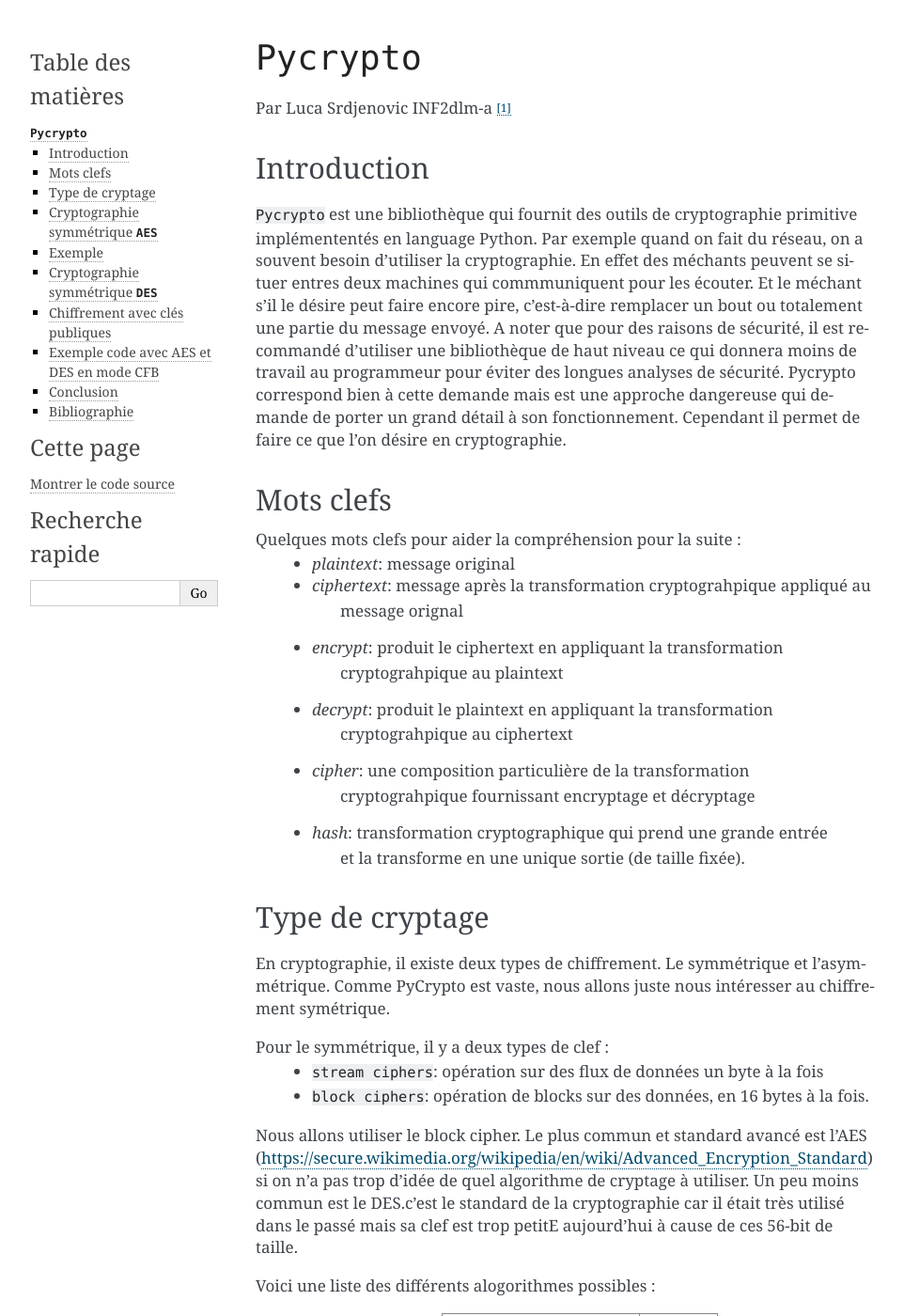
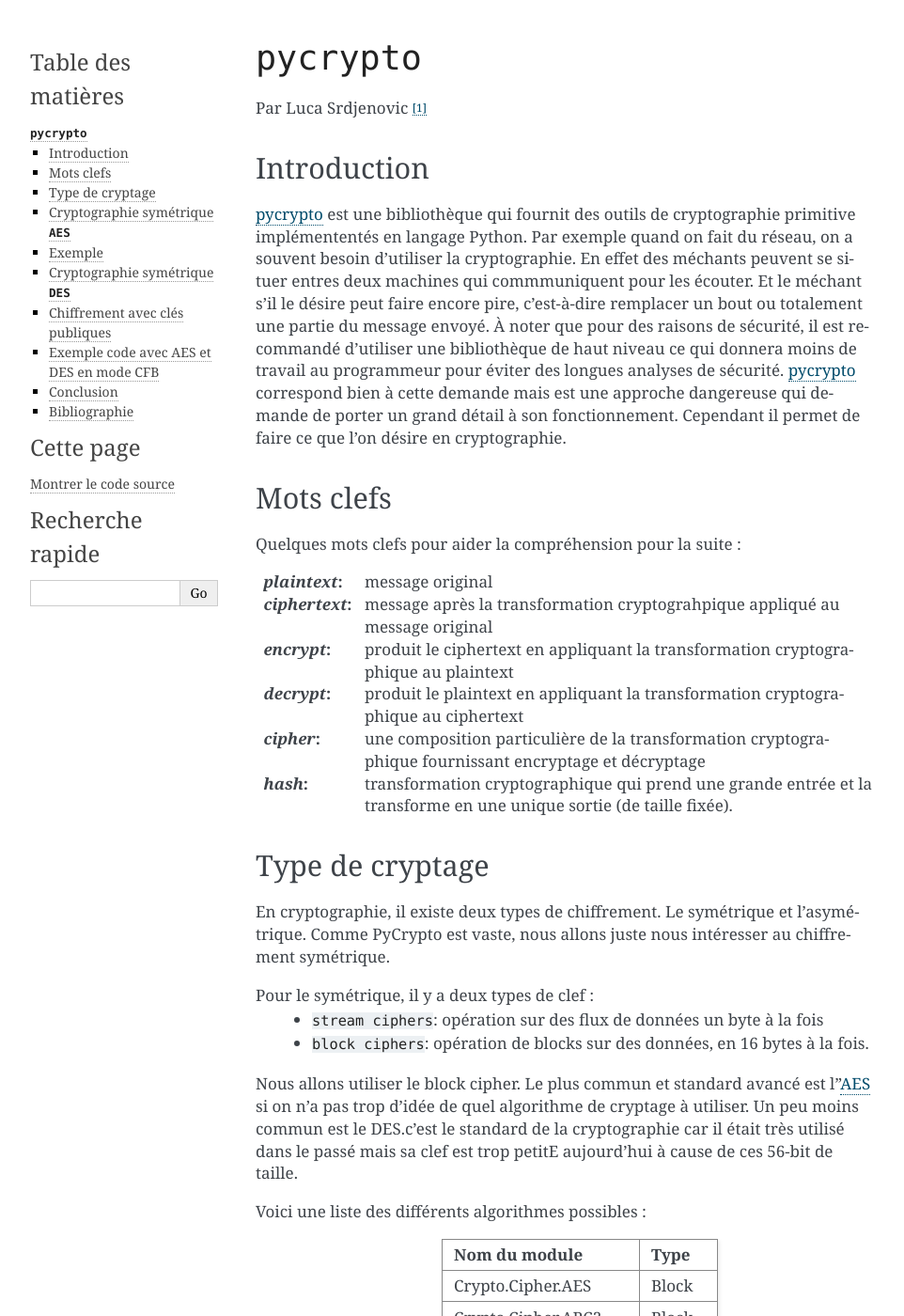
Before and after one commit to HE-Arc/livre-python, a Sphinx documentation site: the page built from source/pycrypto/index.rst, in a window 1280 px wide and 1400 px high. Shown: the whole window at 94% size, without its empty margins (148-1110 px from the left). Built offline with Sphinx 7.4.7, drawn with Linux system fonts in a browser that asks for light colours; some of the changed text lies outside the part shown.

Commit message:
pycrypto: correctifs
cc @Skogarmadr

Signed-off-by: Yoan Blanc <yoan@dosimple.ch>

```diff
--- a/requirements.txt
+++ b/requirements.txt
@@ -20,3 +20,6 @@
 # PIL
 Pillow
 #PyQt5
+
+# pycrypto
+pycrypto
--- a/source/pycrypto/Example/aes_des.py
+++ b/source/pycrypto/example/aes_des.py
@@ -2,8 +2,9 @@
 from Crypto import Random
 from Crypto.Cipher import AES, DES
 
-iv_AES = Random.new().read(AES.block_size)  # Vetor d'initialisation
-iv_DES = Random.get_random_bytes(8)  # Vector d'initialisation
+# Vecteurs d'initialisation
+iv_AES = Random.new().read(AES.block_size)
+iv_DES = Random.get_random_bytes(8)
 
 key_AES = 'abcdefghijklmnop'
 key_DES = 'abcdefgh'
@@ -19,6 +20,6 @@
 
 print(plaintext)
 
-plaintext = aesd.decrypt(dese.encrypt(plaintext))
+plaintext = desd.decrypt(dese.encrypt(plaintext))
 
 print(plaintext)
--- a/source/pycrypto/index.rst
+++ b/source/pycrypto/index.rst
@@ -1,61 +1,62 @@
 .. _pycrypto-tutorial:
 
 ============
-``Pycrypto``
+``pycrypto``
 ============
 
-Par Luca Srdjenovic INF2dlm-a [1]_
+Par Luca Srdjenovic [#ls]_
 
 Introduction
 ------------
 
-``Pycrypto`` est une bibliothèque qui fournit  des outils de cryptographie primitive
-implémententés en language Python.  Par exemple quand on fait du réseau, on a souvent
-besoin d'utiliser la cryptographie. En effet des méchants peuvent se situer entres deux machines
-qui commmuniquent pour les écouter. Et le méchant s'il le désire peut faire encore pire,
-c'est-à-dire remplacer un bout ou totalement une partie du message envoyé. A noter que pour
-des raisons de sécurité, il est recommandé d'utiliser une bibliothèque de haut niveau
-ce qui donnera moins de travail au programmeur pour éviter des longues analyses de sécurité.
-Pycrypto correspond bien à cette demande mais est une approche dangereuse qui demande de
-porter un grand détail à son fonctionnement. Cependant il permet de faire ce que l'on désire en
-cryptographie.
+`pycrypto`_ est une bibliothèque qui fournit  des outils de cryptographie
+primitive implémententés en langage Python.  Par exemple quand on fait du
+réseau, on a souvent besoin d'utiliser la cryptographie. En effet des méchants
+peuvent se situer entres deux machines qui commmuniquent pour les écouter. Et
+le méchant s'il le désire peut faire encore pire, c'est-à-dire remplacer un
+bout ou totalement une partie du message envoyé. À noter que pour des raisons
+de sécurité, il est recommandé d'utiliser une bibliothèque de haut niveau ce
+qui donnera moins de travail au programmeur pour éviter des longues analyses de
+sécurité. pycrypto_ correspond bien à cette demande mais est une approche
+dangereuse qui demande de porter un grand détail à son fonctionnement.
+Cependant il permet de faire ce que l'on désire en cryptographie.
 
 Mots clefs
 ----------
 
 Quelques mots clefs pour aider la compréhension pour la suite :
-  - `plaintext`: message original
-  - `ciphertext`: message après la transformation cryptograhpique appliqué au
-                  message orignal
-  - `encrypt`: produit le ciphertext en appliquant la transformation
-               cryptograhpique au plaintext
-  - `decrypt`: produit le plaintext en appliquant la transformation
-               cryptograhpique au ciphertext
-  - `cipher`: une composition particulière de la transformation
-              cryptograhpique fournissant encryptage et décryptage
-  - `hash`: transformation cryptographique qui prend une grande entrée
-            et la transforme en une unique sortie (de taille fixée).
+
+:`plaintext`: message original
+:`ciphertext`: message après la transformation cryptograhpique appliqué au
+               message original
+:`encrypt`: produit le ciphertext en appliquant la transformation
+            cryptographique au plaintext
+:`decrypt`: produit le plaintext en appliquant la transformation
+            cryptographique au ciphertext
+:`cipher`: une composition particulière de la transformation cryptographique
+           fournissant encryptage et décryptage
+:`hash`: transformation cryptographique qui prend une grande entrée et la
+         transforme en une unique sortie (de taille fixée).
 
 Type de cryptage
 ----------------
 
 En cryptographie, il existe deux types de chiffrement.
-Le symmétrique et l'asymmétrique. Comme PyCrypto est vaste, nous allons juste
+Le symétrique et l'asymétrique. Comme PyCrypto est vaste, nous allons juste
 nous intéresser au chiffrement symétrique.
 
-Pour le symmétrique, il y a deux types de clef :
+Pour le symétrique, il y a deux types de clef :
   - ``stream ciphers``: opération sur des flux de données un byte à la fois
   - ``block ciphers``: opération de blocks sur des données, en 16 bytes
     à la fois.
 
-Nous allons utiliser le block cipher. Le plus commun et standard avancé est l'AES
-(https://secure.wikimedia.org/wikipedia/en/wiki/Advanced_Encryption_Standard) si
+Nous allons utiliser le block cipher. Le plus commun et standard avancé est l'AES_ si
 on n'a pas trop d'idée de quel algorithme de cryptage à utiliser.
 Un peu moins commun est le DES.c'est le standard de la cryptographie car il
 était très utilisé dans le passé mais sa clef est trop petitE aujourd'hui à cause
 de ces 56-bit de taille.
 
-Voici une liste des différents alogorithmes possibles :
+Voici une liste des différents algorithmes possibles :
 
    +-----------------------+-----------------------+
    | Nom du module         | Type                  |
@@ -78,7 +79,7 @@
    +-----------------------+-----------------------+
 
 
-Cryptographie symmétrique ``AES``
+Cryptographie symétrique ``AES``
 ---------------------------------
 
 Les données d'entrées qui sont la plupart du temps des chaînes de caractères
@@ -158,10 +161,14 @@
       else:
           return data
 
-Maintenant il nous faut une clef pour le symmétrique ciphers.
-Il y a 3 taille de clefs, 16 byte (128 bit), 24 byte (192 bit) ou 32 byte (256 bit).
+Maintenant il nous faut une clef pour le symétrique ciphers. Il y a trois
+tailles de clefs :
 
-Nous allons simplement générer une clef aléatoire de 32 byte avec une fonction.
+- 16 bytes (128 bits),
+- 24 bytes (192 bits),
+- et 32 bytes (256 bits).
+
+Nous allons simplement générer une clef aléatoire de 32 bytes avec une fonction.
 
 
 .. code-block:: python3
@@ -201,27 +208,34 @@
 
       return desajout_data(data) #Enleve le padding ajouter
 
-Nous avons sécurisé notre message maintenant, mais ce n'est pas encore optimale.
-Il faut ajouter un algorithme de hashage à nos fonctions encrypt et decrypt. Nous
-allons utiliser un SHA-384 qui va augmenter de 48 byte note AES qui lui est à 32
-byte pour qu'on soit vraiment performant.
+.. todo:: ce code devrait être sorti.
 
+Nous avons sécurisé notre message maintenant, mais ce n'est pas encore
+optimale. Il faut ajouter un algorithme de hashage à nos fonctions encrypt et
+decrypt. Nous allons utiliser un SHA-384 qui va augmenter de 48 bytes notre AES
+qui lui est à 32 bytes pour qu'on soit vraiment performant.
 
-Par exemple, crééons un hash
+Par exemple, crééons un hash:
 
-.. code-block:: python3
+.. code-block:: pycon
 
   >>> import hashlib
   >>> sha = hashlib.sha1(b'Hello Python').hexdigest()
   >>> sha
   '422fbfbc67fe17c86642c5eaaa48f8b670cbed1b'
 
-Cryptographie symmétrique ``DES``
----------------------------------
+.. todo::
+
+    pycrypto ne le fait-il pas?
+
+    https://www.dlitz.net/software/pycrypto/api/current/Crypto.Hash.SHA-module.html
+
+Cryptographie symétrique ``DES``
+--------------------------------
 
 Voici un code pour crypter un string en DES
 
-.. code-block:: python3
+.. code-block:: pycon
 
     >>> from Crypto.Cipher import DES
 
@@ -237,14 +251,14 @@
     >>> encrypted_text
     b'>\xfc\x1f\x16x\x87\xb2\x93\x0e\xfcH\x02\xd59VQ'
 
-La taille de la clef en DES est de 8 byte. Pour encrypter le string, il doit
-être multiplié par 8 dans sa longeur. La fonction qui fait fait ça s'appelle
+La taille de la clef en DES est de 8 bytes. Pour encrypter le string, il doit
+être multiplié par 8 dans sa longueur. La fonction qui fait ça s'appelle
 "pad". Elle ajoute des espaces jusqu'a que ce soit un multiple de 8.
 Ensuite on crée une instance DES avec le text qu'on veut encrypter.
 
 Pour décrypter, il suffit simplement de faire la commande suivante :
 
-.. code-block:: python3
+.. code-block:: pycon
 
     >>> des.decrypt(encrypted_text)
     b'test'
@@ -255,16 +269,16 @@
 -------------------------------
 
 Quand on fait du chiffrement avec clefs, on va crée des clés publiques. Si une
-personne voudra recevoir des fichiers auxquels il sera le seul à avoir l'
-authorisation de lire, il devra avoir une clef privée. Avec la clef pubique, tous
-pourront y avoir accès quand elle est diffusée. Mais seulement les personnes qui
-ont la clef privée pourront decrypter le message.
+personne voudra recevoir des fichiers auxquels il sera le seul à avoir
+l'authorisation de lire, il devra avoir une clef privée. Avec la clef pubique,
+tous pourront y avoir accès quand elle est diffusée. Mais seulement les
+personnes qui ont la clef privée pourront decrypter le message.
 
 
 Exemple code avec AES et DES en mode CFB
 ----------------------------------------
 
-.. literalinclude:: ./Example/aes_des.py
+.. literalinclude:: ./example/aes_des.py
     :linenos:
 
 Resultat:
```
Also changed, not shown: other parts of source/pycrypto/index.rst (+21 -12 lines).
